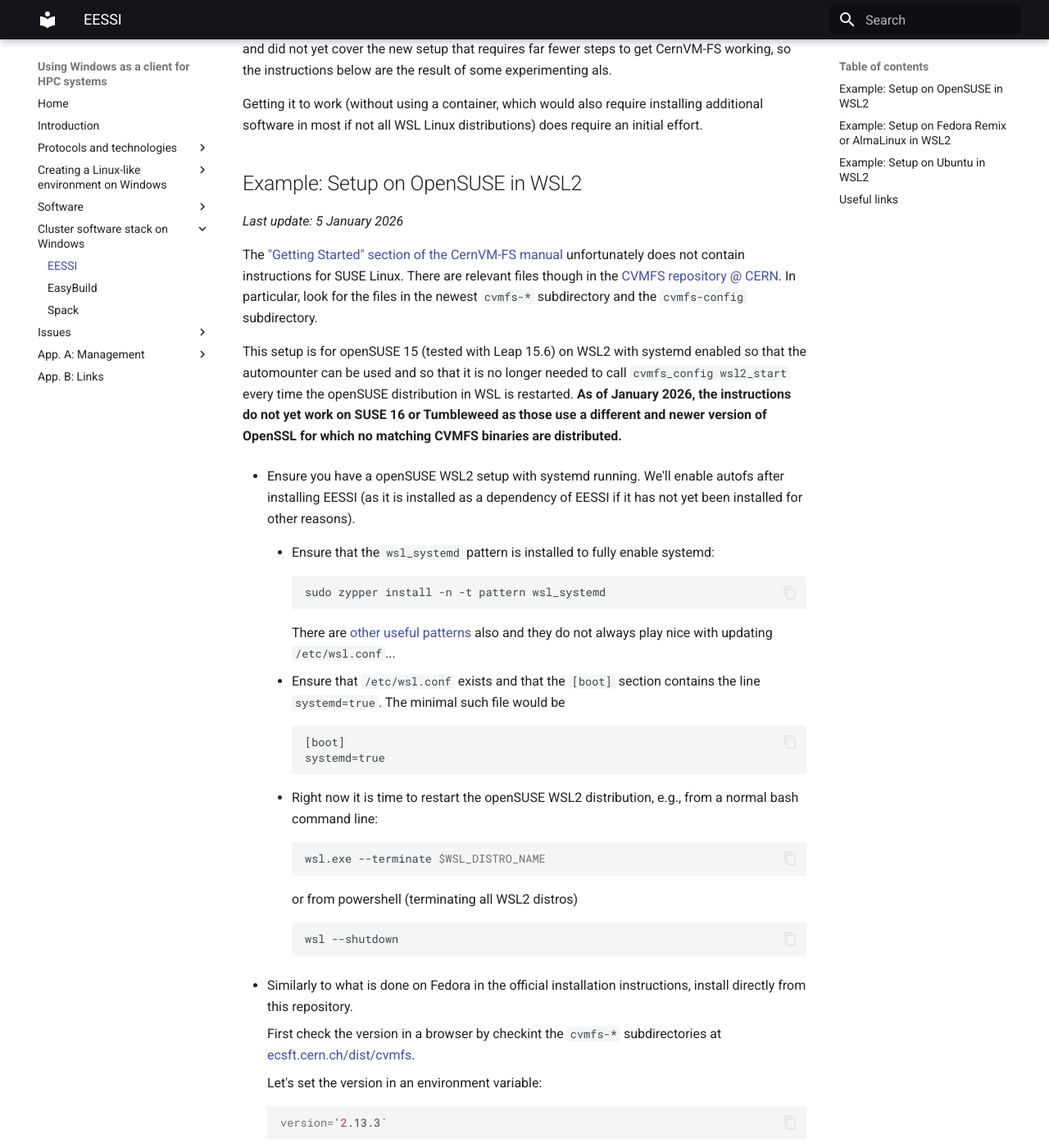
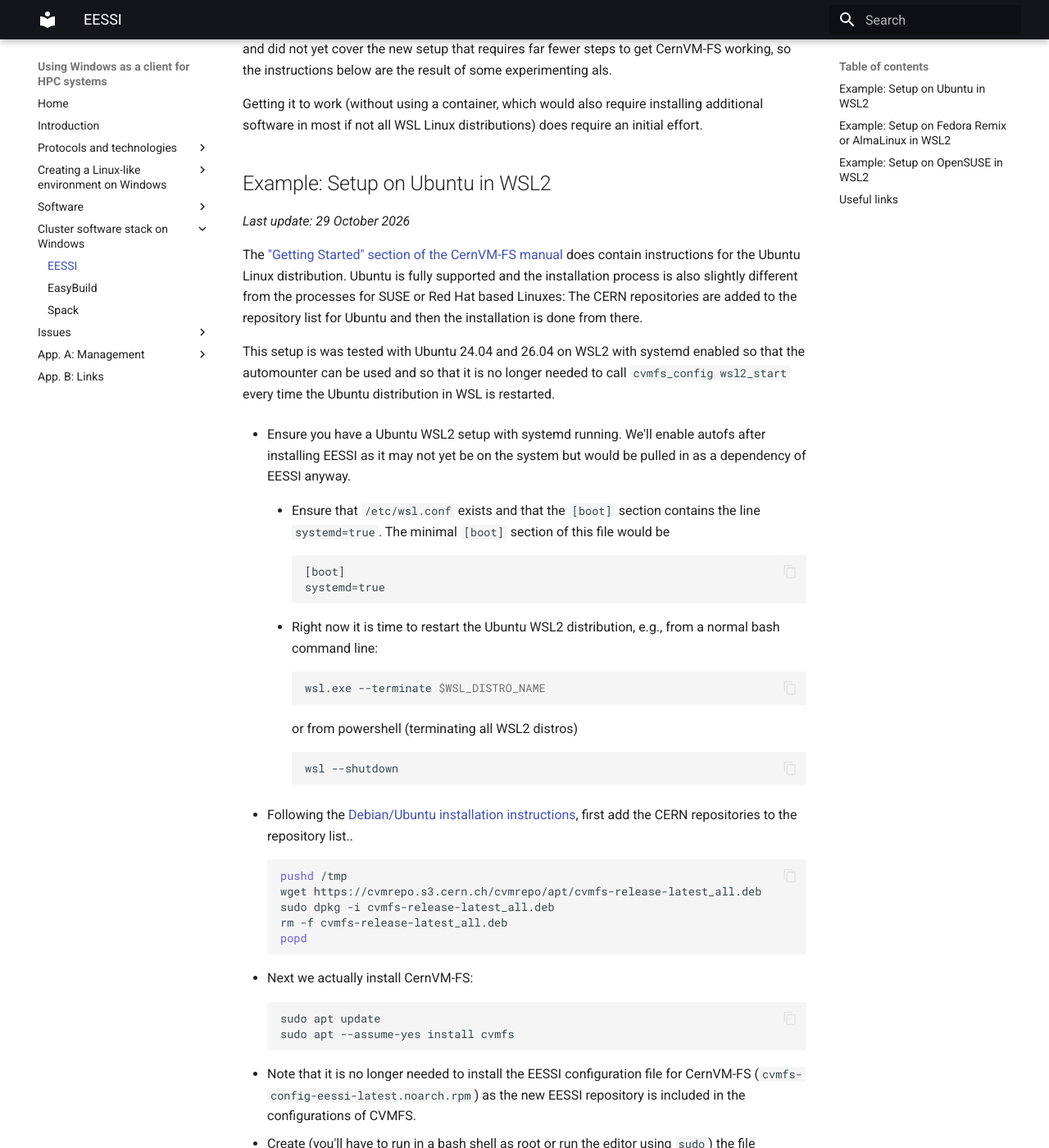
Before and after one commit to klust/windows-client-HPC, an MkDocs documentation site: the page built from docs/4_Cluster_Stack/4_01_EESSI.md, in a window 1280 px wide and 1400 px high, scrolled down 462 px. Shown: the whole window at 82% size. Built offline with MkDocs 1.6.1 and Material for MkDocs 9.7.7, drawn with Linux system fonts in a browser that asks for light colours; some of the changed text lies outside the part shown.

Commit message:
Improving the instructions for EESSI.

````diff
--- a/docs/4_Cluster_Stack/4_01_EESSI.md
+++ b/docs/4_Cluster_Stack/4_01_EESSI.md
@@ -26,45 +26,35 @@
 distributions) does require an initial effort.
 
 
-## Example: Setup on OpenSUSE in WSL2
+## Example: Setup on Ubuntu in WSL2
 
-*Last update: 5 January 2026*
+*Last update: 29 October 2026*
 
-The ["Getting Started" section of the CernVM-FS manual](https://cvmfs.readthedocs.io/en/stable/cpt-quickstart.html)
-unfortunately does not contain instructions for SUSE Linux.
-There are relevant files though in the [CVMFS repository @ CERN](https://ecsft.cern.ch/dist/cvmfs/).
-In particular, look for the files in the newest `cvmfs-*` subdirectory and the
-`cvmfs-config` subdirectory.
+The ["Getting Started" section of the CernVM-FS manual](https://cvmfs.readthedocs.io/en/stable/cpt-quickstart/)
+does contain instructions for the Ubuntu Linux distribution.
+Ubuntu is fully supported and the installation process is also slightly different
+from the processes for SUSE or Red Hat based Linuxes:
+The CERN repositories are added to the repository list for Ubuntu and then the installation
+is done from there.
 
-This setup is for openSUSE 15 (tested with Leap 15.6) on WSL2 with systemd enabled so
+This setup is was tested with Ubuntu 24.04 and 26.04
+on WSL2 with systemd enabled so
 that the automounter can be used and so that it is no longer needed to call
-`cvmfs_config wsl2_start` every time the openSUSE distribution in WSL is restarted.
-**As of January 2026, the instructions do not yet work on SUSE 16 or Tumbleweed as those use
-a different and newer version of OpenSSL for which no matching CVMFS binaries are
-distributed.**
+`cvmfs_config wsl2_start` every time the Ubuntu distribution in WSL is restarted.
 
--   Ensure you have a openSUSE WSL2 setup with systemd running. We'll enable
-    autofs after installing EESSI (as it is installed as a dependency of
-    EESSI if it has not yet been installed for other reasons).
-
-    -   Ensure that the `wsl_systemd` pattern is installed to fully enable systemd:
-
-        ``` bash
-        sudo zypper install -n -t pattern wsl_systemd
-        ```
-
-        There are [other useful patterns](https://en.opensuse.org/openSUSE:WSL)
-        also and they do not always play nice with updating `/etc/wsl.conf`...
+-   Ensure you have a Ubuntu WSL2 setup with systemd running. We'll enable
+    autofs after installing EESSI as it may not yet be on the system but would
+    be pulled in as a dependency of EESSI anyway.
 
     -   Ensure that `/etc/wsl.conf` exists and that the `[boot]` section contains the
-        line `systemd=true`. The minimal such file would be
+        line `systemd=true`. The minimal `[boot]` section of this file would be
 
         ``` text
         [boot]
         systemd=true
         ```
 
-    -   Right now it is time to restart the openSUSE WSL2 distribution, e.g.,
+    -   Right now it is time to restart the Ubuntu WSL2 distribution, e.g.,
         from a normal bash command line:
 
         ``` bash
@@ -77,30 +67,23 @@
         wsl --shutdown
         ```
 
--   Similarly to what is done on Fedora in the official installation instructions,
-    install directly from this repository.
-
-    First check the version in a browser by checkint the `cvmfs-*` subdirectories at
-    [ecsft.cern.ch/dist/cvmfs](https://ecsft.cern.ch/dist/cvmfs).
-
-    Let's set the version in an environment variable:
+-   Following the [Debian/Ubuntu installation instructions](https://cvmfs.readthedocs.io/en/stable/cpt-quickstart/#linux-officially-supported),
+    first add the CERN repositories to the repository list..
 
     ``` bash
-    version='2.13.3`
+    pushd /tmp
+    wget https://cvmrepo.s3.cern.ch/cvmrepo/apt/cvmfs-release-latest_all.deb
+    sudo dpkg -i cvmfs-release-latest_all.deb
+    rm -f cvmfs-release-latest_all.deb
+    popd
     ```
 
-    So we can now install the necessary packages with:
+-   Next we actually install CernVM-FS:
 
     ``` bash
-    sudo zypper --no-gpg-checks install \
-        https://cvmrepo.web.cern.ch/cvmrepo/cvmfs-config/cvmfs-config-default-${config_version}.noarch.rpm \
-        https://cvmrepo.web.cern.ch/cvmrepo/yum/cvmfs/suse/15/x86_64/cvmfs-libs-${cvmfs_version}-1.sle15.x86_64.rpm \
-        https://cvmrepo.web.cern.ch/cvmrepo/yum/cvmfs/suse/15/x86_64/cvmfs-fuse3-${cvmfs_version}-1.sle15.x86_64.rpm \
-        https://cvmrepo.web.cern.ch/cvmrepo/yum/cvmfs/suse/15/x86_64/cvmfs-${cvmfs_version}-1.sle15.x86_64.rpm
+    sudo apt update
+    sudo apt --assume-yes install cvmfs
     ```
-
-    (You'll have to check the version of `cvmfs-config-default` also, there is a `-latest` version
-    but when checking this was actually a rather old file.)
 
 -   Note that it is no longer needed to install the EESSI configuration file for CernVM-FS
     (`cvmfs-config-eessi-latest.noarch.rpm`) as the new EESSI repository is included in
@@ -132,13 +115,6 @@
     sudo cvmfs_config setup
     ```
 
--   Now edit `/etc/auto.master` and uncomment the line
-    `#+dir:/etc/auto.master.d/`. E.g.,
-
-    ``` bash
-    sudo sed -i 's%#+dir:/etc/auto.master.d%+dir:/etc/auto.master.d%' /etc/auto.master
-    ```
-
 -   Enable and start the autofs service:
 
     ``` bash
@@ -161,11 +137,12 @@
     source /cvmfs/software.eessi.io/versions/2025.06/init/bash
     ```
 
+
 ## Example: Setup on Fedora Remix or AlmaLinux in WSL2
 
-*Last update: 19 January 2026*
+*Last update: 29 October 2026*
 
-The ["Getting Started" section of the CernVM-FS manual](https://cvmfs.readthedocs.io/en/stable/cpt-quickstart.html)
+The ["Getting Started" section of the CernVM-FS manual](https://cvmfs.readthedocs.io/en/stable/cpt-quickstart/)
 does contain instructions for the Fedora Linux distribution. However, there is no automatic
 updating of versions and one has to look for the available versions in
 in the [CVMFS repository @ CERN](https://ecsft.cern.ch/dist/cvmfs/).
@@ -205,7 +182,7 @@
 
 -   To install the latest version, follow the [instructions for Scientific Linux / RHEL / Alma or
     Fedora (depending on your version, but ath the time of the last update of this text, those
-    instructions were the same for both) in the CernVM-FS documentation](https://cvmfs.readthedocs.io/en/stable/cpt-quickstart.html#linux-officially-supported):
+    instructions were the same for both) in the CernVM-FS documentation](https://cvmfs.readthedocs.io/en/stable/cpt-quickstart/#linux-officially-supported):
 
     ``` bash
     sudo yum install -y https://cvmrepo.s3.cern.ch/cvmrepo/yum/cvmfs-release-latest.noarch.rpm
@@ -283,35 +260,45 @@
     ```
 
 
-## Example: Setup on Ubuntu in WSL2
+## Example: Setup on OpenSUSE in WSL2
 
-*Last update: 19 January 2026*
+*Last update: 29 October 2026*
 
-The ["Getting Started" section of the CernVM-FS manual](https://cvmfs.readthedocs.io/en/stable/cpt-quickstart.html)
-does contain instructions for the Ubuntu Linux distribution.
-Ubuntu is fully supported and the installation process is also slightly different
-from the processes for SUSE or Red Hat based Linuxes:
-The CERN repositories are added to the repository list for Ubuntu and then the installation
-is done from there.
+The ["Getting Started" section of the CernVM-FS manual](https://cvmfs.readthedocs.io/en/stable/cpt-quickstart/)
+unfortunately does not contain instructions for SUSE Linux.
+There are relevant files though in the [CVMFS repository @ CERN](https://ecsft.cern.ch/dist/cvmfs/).
+In particular, look for the files in the newest `cvmfs-*` subdirectory and the
+`cvmfs-config` subdirectory.
 
-This setup is was tested with Ubuntu 24.04.1
-on WSL2 with systemd enabled so
+This setup is for openSUSE 15 (tested with Leap 15.6) on WSL2 with systemd enabled so
 that the automounter can be used and so that it is no longer needed to call
-`cvmfs_config wsl2_start` every time the Ubuntu distribution in WSL is restarted.
+`cvmfs_config wsl2_start` every time the openSUSE distribution in WSL is restarted.
+**As of January 2026, the instructions do not yet work on SUSE 16 or Tumbleweed as those use
+a different and newer version of OpenSSL for which no matching CVMFS binaries are
+distributed.**
 
--   Ensure you have a Ubuntu WSL2 setup with systemd running. We'll enable
-    autofs after installing EESSI as it may not yet be on the system but would
-    be pulled in as a dependency of EESSI anyway.
+-   Ensure you have a openSUSE WSL2 setup with systemd running. We'll enable
+    autofs after installing EESSI (as it is installed as a dependency of
+    EESSI if it has not yet been installed for other reasons).
+
+    -   Ensure that the `wsl_systemd` pattern is installed to fully enable systemd:
+
+        ``` bash
+        sudo zypper install -n -t pattern wsl_systemd
+        ```
+
+        There are [other useful patterns](https://en.opensuse.org/openSUSE:WSL)
+        also and they do not always play nice with updating `/etc/wsl.conf`...
 
     -   Ensure that `/etc/wsl.conf` exists and that the `[boot]` section contains the
-        line `systemd=true`. The minimal `[boot]` section of this file would be
+        line `systemd=true`. The minimal such file would be
 
         ``` text
         [boot]
         systemd=true
         ```
 
-    -   Right now it is time to restart the Ubuntu WSL2 distribution, e.g.,
+    -   Right now it is time to restart the openSUSE WSL2 distribution, e.g.,
         from a normal bash command line:
 
         ``` bash
@@ -324,23 +311,39 @@
         wsl --shutdown
         ```
 
--   Following the [Debian/Ubuntu installation instructions](https://cvmfs.readthedocs.io/en/stable/cpt-quickstart.html#linux),
-    first add the CERN repositories to the repository list..
+-   Similarly to what is done on Fedora in the official installation instructions,
+    install directly from this repository.
+
+    First check the version in a browser by checkint the `cvmfs-*` subdirectories at
+    [ecsft.cern.ch/dist/cvmfs](https://ecsft.cern.ch/dist/cvmfs).
+
+    Let's set the version in an environment variable:
 
     ``` bash
-    pushd /tmp
-    wget https://cvmrepo.s3.cern.ch/cvmrepo/apt/cvmfs-release-latest_all.deb
-    sudo dpkg -i cvmfs-release-latest_all.deb
-    rm -f cvmfs-release-latest_all.deb
-    popd
+    cvmfs_version='2.13.3`
     ```
 
--   Next we actually install CernVM-FS:
+    Next, check the version of the latest `cvmfs-config-default` in
+    [cvmrepo.web.cern.ch/cvmrepo/cvmfs-config/](https://cvmrepo.web.cern.ch/cvmrepo/cvmfs-config/).
+
+    Again set this version in an environment variable:
 
     ``` bash
-    sudo apt update
-    sudo apt --assume-yes install cvmfs
+    config_version='2.2.1'
     ```
+
+    So we can now install the necessary packages with:
+
+    ``` bash
+    sudo zypper --no-gpg-checks install \
+        https://cvmrepo.web.cern.ch/cvmrepo/cvmfs-config/cvmfs-config-default-${config_version}.noarch.rpm \
+        https://cvmrepo.web.cern.ch/cvmrepo/yum/cvmfs/suse/15/x86_64/cvmfs-libs-${cvmfs_version}-1.sle15.x86_64.rpm \
+        https://cvmrepo.web.cern.ch/cvmrepo/yum/cvmfs/suse/15/x86_64/cvmfs-fuse3-${cvmfs_version}-1.sle15.x86_64.rpm \
+        https://cvmrepo.web.cern.ch/cvmrepo/yum/cvmfs/suse/15/x86_64/cvmfs-${cvmfs_version}-1.sle15.x86_64.rpm
+    ```
+
+    (You'll have to check the version of `cvmfs-config-default` also, there is a `-latest` version
+    but when checking this was actually a rather old file.)
 
 -   Note that it is no longer needed to install the EESSI configuration file for CernVM-FS
     (`cvmfs-config-eessi-latest.noarch.rpm`) as the new EESSI repository is included in
@@ -372,6 +375,15 @@
     sudo cvmfs_config setup
     ```
 
+    and ignore the warnings.
+
+-   Now edit `/etc/auto.master` and uncomment the line
+    `#+dir:/etc/auto.master.d/`. E.g.,
+
+    ``` bash
+    sudo sed -i 's%#+dir:/etc/auto.master.d%+dir:/etc/auto.master.d%' /etc/auto.master
+    ```
+
 -   Enable and start the autofs service:
 
     ``` bash
@@ -394,6 +406,47 @@
     source /cvmfs/software.eessi.io/versions/2025.06/init/bash
     ```
 
+Note that the instructions on [the "Getting Started" page](https://cvmfs.readthedocs.io/en/stable/cpt-quickstart.html)
+suggest a different and easier procedure to install and automatically update the necessary CernVM-FS packages,
+but when we tested in October 2026, this procedure didn't work and
+`cvmfs-release-latest.noarch.rpm` seemed broken. A variable in there expanded to the wrong version, leading
+to an illegal repo name that it tried to install, which was refused.
+
+We've also tried the above procedure with OpenSUSE Tumbleweed, which is based on SUSE 16. The procedure is very similar,
+but there is an issue with the `libfuse3` package. The installation expects `libfuse3-3` which is not available in
+OpenSUSE Tumbleweed. That distribution offers `libfuse3-4` instead. You can install this manually first and then
+install other packages:
+
+Testing with
+
+``` bash
+cvmfs_version='2.14.1'
+config_version='2.2-1'
+```
+
+and running
+
+``` bash
+sudo zypper --non-interactive install libfuse3-4
+sudo zypper --no-gpg-checks install \
+    https://cvmrepo.web.cern.ch/cvmrepo/cvmfs-config/cvmfs-config-default-${config_version}.noarch.rpm \
+    https://cvmrepo.web.cern.ch/cvmrepo/yum/cvmfs/suse/16/x86_64/cvmfs-fuse3-${cvmfs_version}-1.sle16.x86_64.rpm \
+    https://cvmrepo.web.cern.ch/cvmrepo/yum/cvmfs/suse/16/x86_64/cvmfs-${cvmfs_version}-1.sle16.x86_64.rpm \
+    https://cvmrepo.web.cern.ch/cvmrepo/yum/cvmfs/suse/16/x86_64/cvmfs-libs-${cvmfs_version}-1.sle16.x86_64.rpm
+```
+
+You'll have to accept a potentially broken procedure in the second command.
+
+The automounter was also not installed by default in OpenSUSE Tumbleweed when we tested. This can be done with
+
+``` bash
+sudo zypper --non-interactive install autofs
+```
+
+before installing CernVM-FS.
+
+Further experience is needed to see if everything works correctly on OpenSUSE Tumbleweed.
+
 
 ## Useful links
 
````
